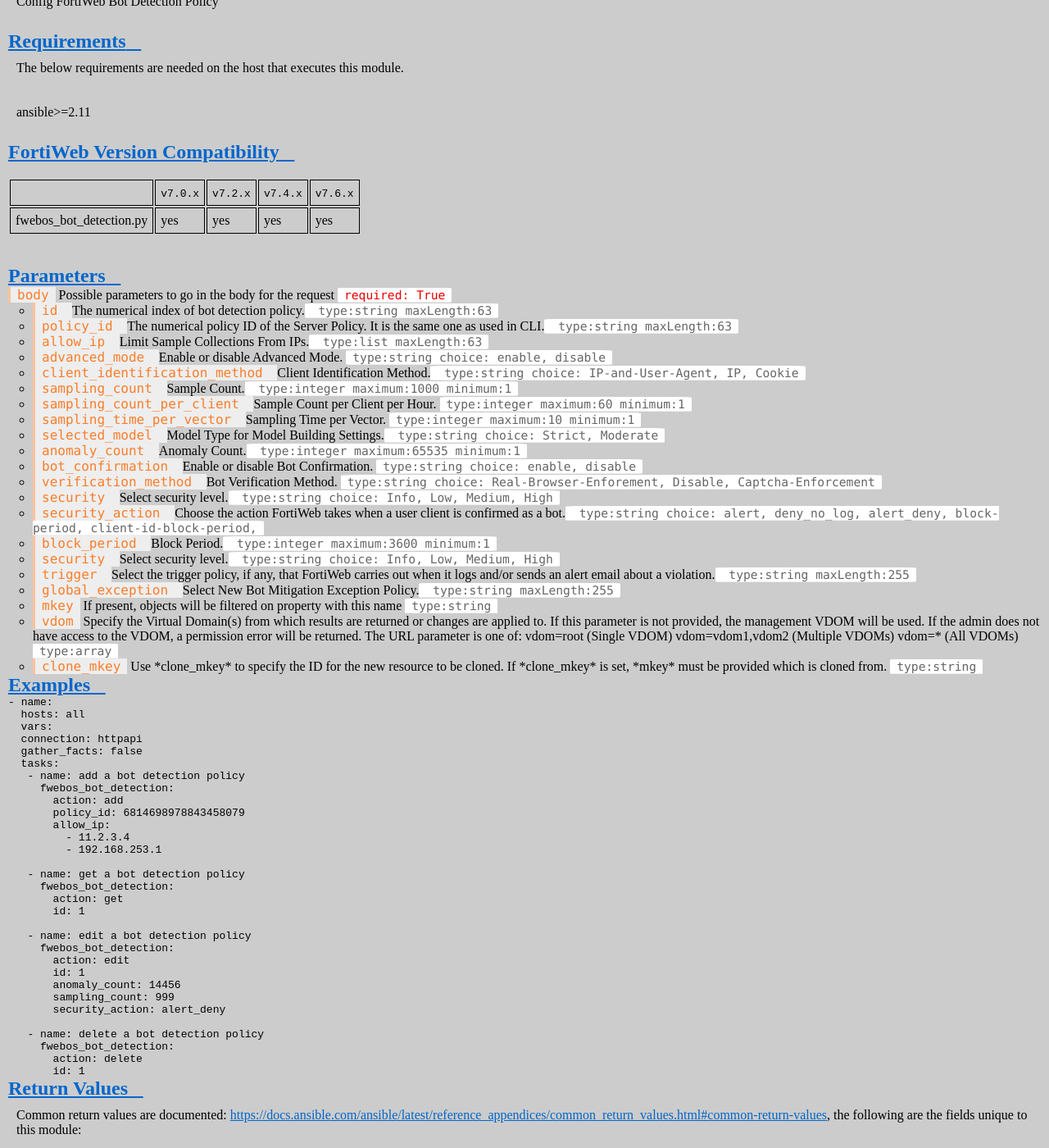
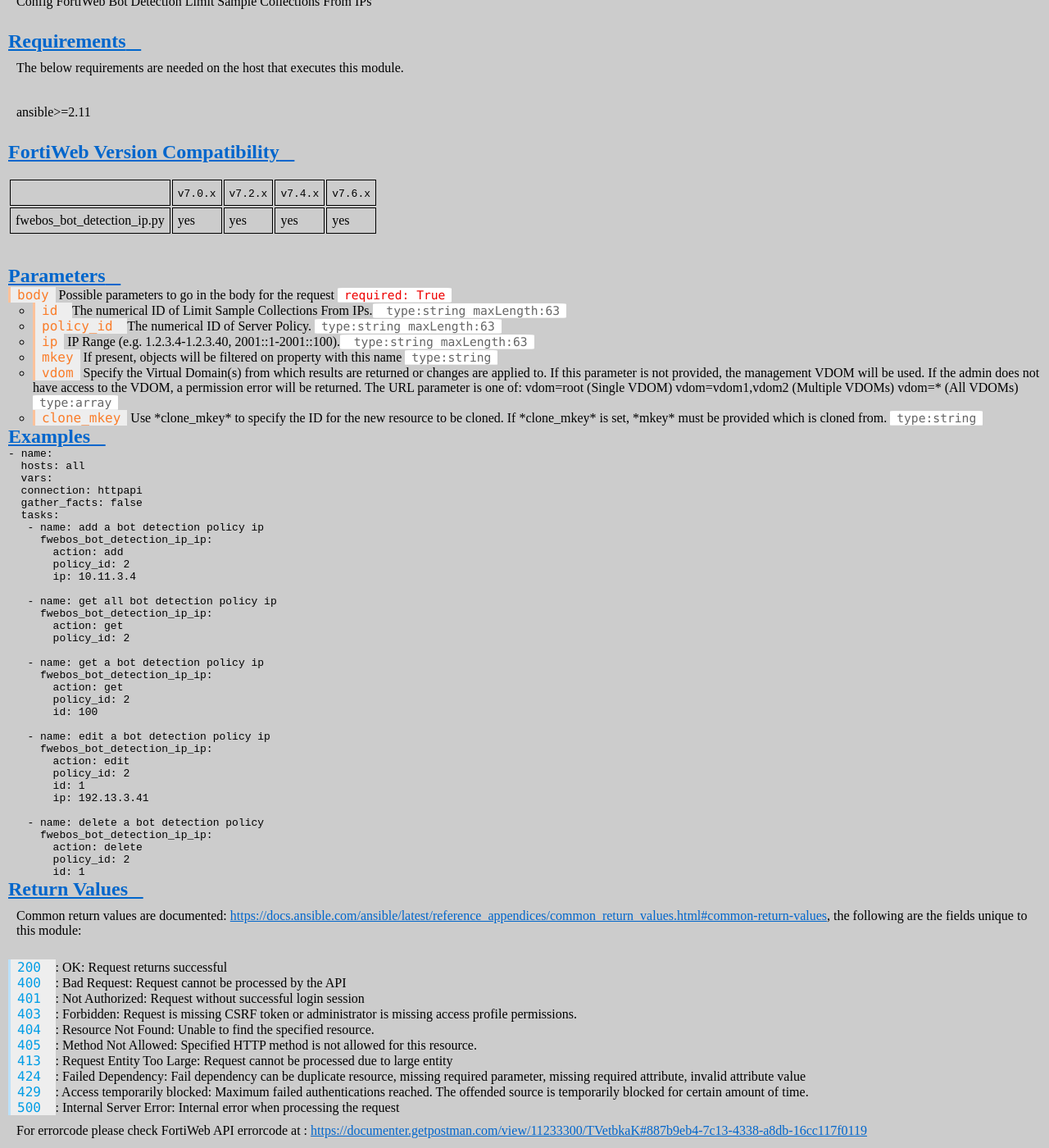
Before and after one commit to josephchen-ftnt/test_1.3.1_doc, a Sphinx documentation site: the page built from docs/fwb-gen/fwebos_bot_detection_ip.rst, in a window 1280 px wide and 1400 px high, scrolled down 3540 px. Shown: the whole window at 82% size. Built offline with Sphinx 7.4.7 and the Read the Docs theme 3.1.0, drawn with Linux system fonts in a browser that asks for light colours; some of the changed text lies outside the part shown.

Commit message:
Update fwebos_bot_detection_ip.rst
Seems fix it

```diff
--- a/docs/fwb-gen/fwebos_bot_detection_ip.rst
+++ b/docs/fwb-gen/fwebos_bot_detection_ip.rst
@@ -16,7 +16,7 @@
 
 Synopsis
 --------
-Config FortiWeb Bot Detection Policy
+Config FortiWeb Bot Detection Limit Sample Collections From IPs
 
 
 Requirements
@@ -42,7 +42,7 @@
  <td><code class="docutils literal notranslate">v7.6.x </code></td>
  </tr>
  <tr>
- <td>fwebos_bot_detection.py</td>
+ <td>fwebos_bot_detection_ip.py</td>
  <td>yes</td>
  <td>yes</td>
  <td>yes</td>
@@ -63,64 +63,12 @@
   <ul>
   <li><span class="li-head">body</span> Possible parameters to go in the body for the request <span class="li-required">required: True </li>
         <ul class="ul-self">
-              <li><span class="li-head"> id </span> The numerical index of bot detection policy.<span class="li-normal"> type:string
+              <li><span class="li-head"> id </span> The numerical ID of Limit Sample Collections From IPs.<span class="li-normal"> type:string
                     maxLength:63</span></li>
-              <li><span class="li-head"> policy_id </span> The numerical policy ID of the Server Policy. It is the same one as used in CLI.<span class="li-normal"> type:string
+              <li><span class="li-head"> policy_id </span> The numerical ID of Server Policy. <span class="li-normal"> type:string
                     maxLength:63</span></li>
-              <li><span class="li-head"> allow_ip </span> Limit Sample Collections From IPs.<span class="li-normal"> type:list
+              <li><span class="li-head"> ip</span> IP Range (e.g. 1.2.3.4-1.2.3.40, 2001::1-2001::100).<span class="li-normal">  type:string
                     maxLength:63</span></li>
-              <li><span class="li-head"> advanced_mode </span> Enable or disable Advanced Mode. <span class="li-normal"> type:string choice:
-                      enable,
-                      disable</span></li>
-              <li><span class="li-head"> client_identification_method </span> Client Identification Method.<span class="li-normal"> type:string choice:
-                      IP-and-User-Agent,
-                      IP,
-                      Cookie</span></li>
-              <li><span class="li-head"> sampling_count </span> Sample Count.<span class="li-normal"> type:integer
-                    maximum:1000
-                    minimum:1</span></li>
-              <li><span class="li-head"> sampling_count_per_client </span> Sample Count per Client per Hour. <span class="li-normal"> type:integer
-                    maximum:60
-                    minimum:1</span></li>
-              <li><span class="li-head"> sampling_time_per_vector </span> Sampling Time per Vector. <span class="li-normal"> type:integer
-                    maximum:10
-                    minimum:1</span></li>
-              <li><span class="li-head"> selected_model </span> Model Type for Model Building Settings.<span class="li-normal">  type:string choice:
-                      Strict,
-                      Moderate</span></li>
-              <li><span class="li-head"> anomaly_count </span>Anomaly Count.<span class="li-normal"> type:integer
-                    maximum:65535
-                    minimum:1</span></li>
-              <li><span class="li-head"> bot_confirmation </span> Enable or disable Bot Confirmation. <span class="li-normal"> type:string choice:
-                      enable,
-                      disable</span></li>
-              <li><span class="li-head"> verification_method </span> Bot Verification Method. <span class="li-normal"> type:string choice:
-                      Real-Browser-Enforement,
-                      Disable,
-                      Captcha-Enforcement</span></li>
-              <li><span class="li-head"> security </span> Select security level.<span class="li-normal"> type:string choice:
-                      Info,
-                      Low,
-                      Medium,
-                      High</span></li>
-              <li><span class="li-head"> security_action </span> Choose the action FortiWeb takes when a user client is confirmed as a bot.<span class="li-normal"> type:string choice:
-                      alert,
-                      deny_no_log,
-                      alert_deny,
-                      block-period,
-                      client-id-block-period,</span></li>
-              <li><span class="li-head"> block_period </span> Block Period.<span class="li-normal"> type:integer
-                    maximum:3600
-                    minimum:1</span></li>
-              <li><span class="li-head"> security </span> Select security level.<span class="li-normal"> type:string choice:
-                      Info,
-                      Low,
-                      Medium,
-                      High</span></li>
-              <li><span class="li-head"> trigger </span> Select the trigger policy, if any, that FortiWeb carries out when it logs and/or sends an alert email about a violation.<span class="li-normal"> type:string
-                    maxLength:255 </span></li>
-              <li><span class="li-head"> global_exception </span> Select New Bot Mitigation Exception Policy.<span class="li-normal"> type:string
-                    maxLength:255 </span></li>
         <li><span class="li-head">mkey</span> If present, objects will be filtered on property with this name <span class="li-normal"> type:string </span></li><li><span class="li-head">vdom</span> Specify the Virtual Domain(s) from which results are returned or changes are applied to. If this parameter is not provided, the management VDOM will be used. If the admin does not have access to the VDOM, a permission error will be returned. The URL parameter is one of: vdom=root (Single VDOM) vdom=vdom1,vdom2 (Multiple VDOMs) vdom=* (All VDOMs)   <span class="li-normal"> type:array </span></li><li><span class="li-head">clone_mkey</span> Use *clone_mkey* to specify the ID for the new resource to be cloned.  If *clone_mkey* is set, *mkey* must be provided which is cloned from.   <span class="li-normal"> type:string </span></li>
   </ul>
 
@@ -134,31 +82,36 @@
    connection: httpapi
    gather_facts: false
    tasks:
-    - name: add a bot detection policy
-      fwebos_bot_detection:
+    - name: add a bot detection policy ip
+      fwebos_bot_detection_ip_ip:
         action: add
-        policy_id: 6814698978843458079
-        allow_ip:
-          - 11.2.3.4
-          - 192.168.253.1
+        policy_id: 2
+        ip: 10.11.3.4
 
-    - name: get a bot detection policy
-      fwebos_bot_detection:
+    - name: get all bot detection policy ip
+      fwebos_bot_detection_ip_ip:
         action: get
+        policy_id: 2
+
+    - name: get a bot detection policy ip
+      fwebos_bot_detection_ip_ip:
+        action: get
+        policy_id: 2
+        id: 100
+
+    - name: edit a bot detection policy ip
+      fwebos_bot_detection_ip_ip:
+        action: edit
+        policy_id: 2
+        id: 1
+        ip: 192.13.3.41
+
+    - name: delete a bot detection policy
+      fwebos_bot_detection_ip_ip:
+        action: delete
+        policy_id: 2
         id: 1
 
-    - name: edit a bot detection policy
-      fwebos_bot_detection:
-        action: edit
-        id: 1
-        anomaly_count: 14456
-        sampling_count: 999
-        security_action: alert_deny
-
-    - name: delete a bot detection policy
-      fwebos_bot_detection:
-        action: delete
-        id: 1
 
 Return Values
 -------------
```
